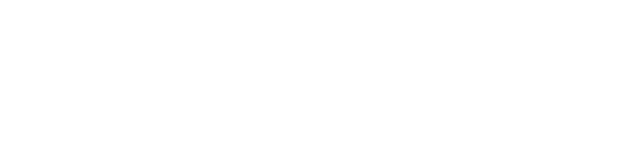
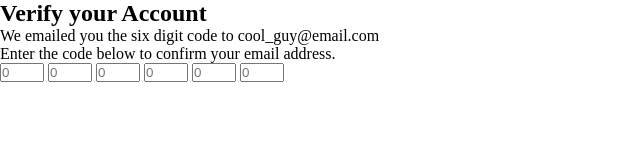
Before and after one commit to ricantony6/verify-account-ui, a plain HTML site: page index.html in a window 1280 px wide. Shown: the whole page, without its empty margins (0-640 px from the left). Drawn offline with Linux system fonts and the light colour scheme.

Commit message:
add h2 , p , inputs

```diff
--- a/index.html
+++ b/index.html
@@ -8,6 +8,19 @@
     <link rel="stylesheet" href="style.css">
 </head>
 <body>
+    <div class="container">
+        <h2>Verify your Account</h2>
+        <p>We emailed you the six digit code to cool_guy@email.com <br/>
+        Enter the code below to confirm your email address.</p>
+    </div>
+    <div class="code-container">
+        <input type="number" class="code" placeholder="0" min="0" max="9" required>
+        <input type="number" class="code" placeholder="0" min="0" max="9" required>
+        <input type="number" class="code" placeholder="0" min="0" max="9" required>
+        <input type="number" class="code" placeholder="0" min="0" max="9" required>
+        <input type="number" class="code" placeholder="0" min="0" max="9" required>
+        <input type="number" class="code" placeholder="0" min="0" max="9" required>
+    </div>
 
 
     <script src="script.js"></script>
```
